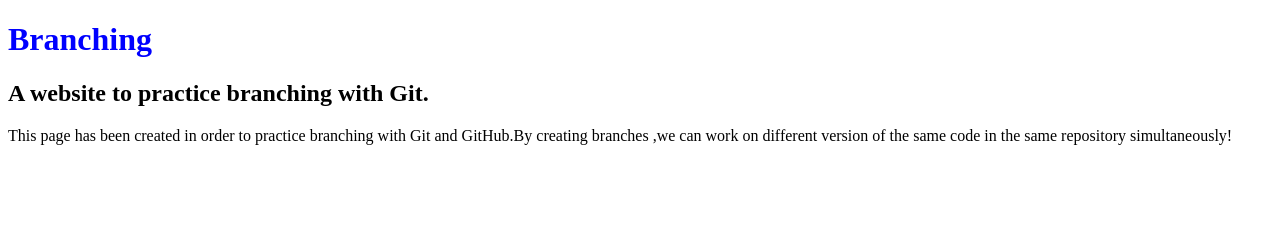
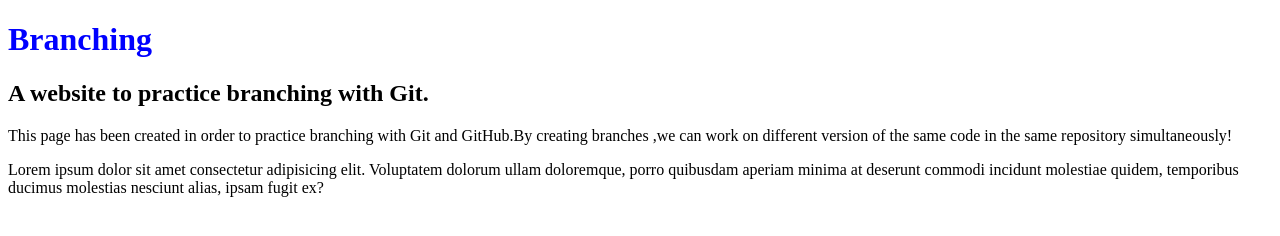
Before and after one commit to gakio/branching, a plain HTML site: page branching-website.html in a window 1280 px wide. Drawn offline with Linux system fonts and the light colour scheme.

Commit message:
index file changes

```diff
--- a/branching-website.html
+++ b/branching-website.html
@@ -8,5 +8,6 @@
         <h1>Branching</h1>
         <h2>A website to practice branching with Git.</h2>
         <p>This page has been created in order to practice branching with Git and GitHub.By creating branches ,we can work on different version of the same code in the same repository simultaneously!</p>
+        <p>Lorem ipsum dolor sit amet consectetur adipisicing elit. Voluptatem dolorum ullam doloremque, porro quibusdam aperiam minima at deserunt commodi incidunt molestiae quidem, temporibus ducimus molestias nesciunt alias, ipsam fugit ex?</p>
     </body>
 </html>
```
